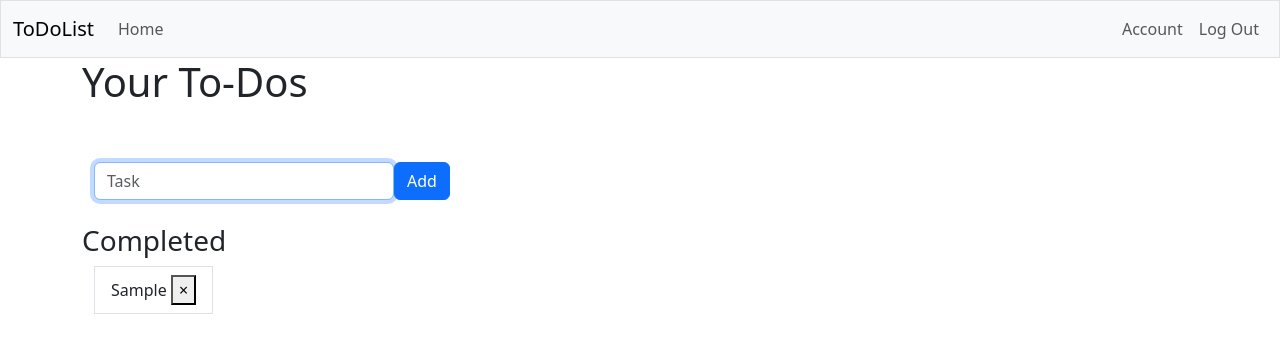
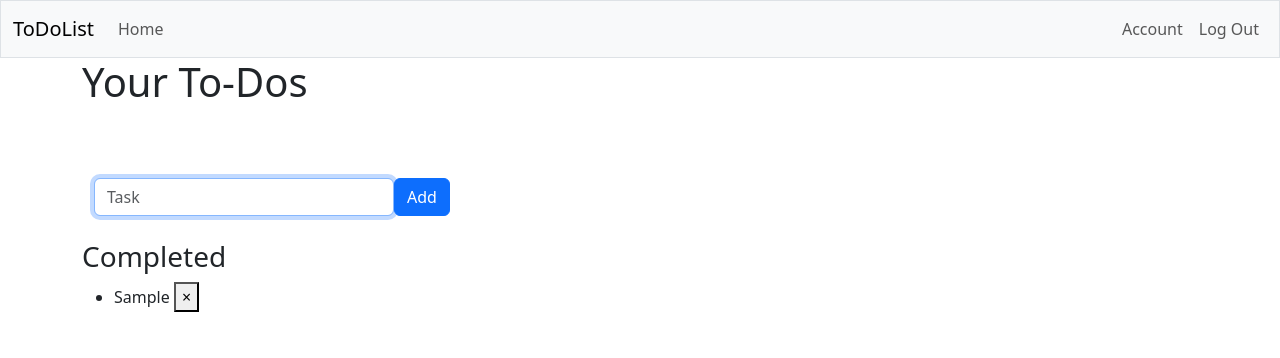
Before and after one commit to p-kessler/To-Do-List, a Flask app: page /home in a window 1280 px wide. Shown: the top 358 px of the page. Run offline with Flask 3, Linux system fonts and the light colour scheme; a user stored in the database is signed in; tables that the repository leaves empty hold one stand-in row (values such as "Sample post").

Commit message:
changed note adding (remove styling for now)

```diff
--- a/app.py
+++ b/app.py
@@ -155,6 +155,9 @@ def home():
                 new_task = Tasks(task=task, user_id=current_user.id)
                 db.session.add(new_task)
                 db.session.commit()
+
+                # Redirect so when page is refreshed it doesn't duplicate task
+                return redirect(url_for("home"))
             except SQLAlchemyError as e:
                 db.session.rollback()
                 flash(f"Error adding task: {str(e)}", category="error")
--- a/templates/home.html
+++ b/templates/home.html
@@ -7,21 +7,19 @@
 <h1>Your To-Dos</h1>
 <br>
 
-<ul class="list-group list-group-flush">
+<ul>
     {% for task in user.tasks %}
     {% if task.status == "incomplete" %}
 
     <!-- Fix this issues vs keeping button outside of <li> -->
-    <div class="container d-flex">
-        <li class="list-group-item task" data-task_id="{{ task.id }}">{{ task.task }}
+    <li  data-task_id="{{ task.id }}">{{ task.task }}
         <button class="complete">
             <span aria-hidden="true">&#x2713;</span>
         </button>
-            <button class="delete">
+        <button class="delete close">
             <span aria-hidden="true">&times;</span>
         </button>
     </li>
-    </div>
     {% endif %}
     {% endfor %}
 </ul>
@@ -39,16 +37,14 @@
 
 <br>
 <h3>Completed</h3>
-<ul class="list-group list-group-flush" id="completed-tasks">
+<ul id="completed-tasks">
     {% for task in user.tasks %}
     {% if task.status == "complete" %}
-    <div class="container d-flex">
-        <li class="list-group-item task" data-task_id="{{ task.id }}">{{ task.task }}
+        <li  data-task_id="{{ task.id }}">{{ task.task }}
             <button class="delete">
                 <span aria-hidden="true">&times;</span>
             </button>
         </li>
-    </div>
     {% endif %}
     {% endfor %}
 </ul>
@@ -112,3 +108,26 @@
             <span aria-hidden="true">&times;</span>
         </button>
     </li> -->
+
+
+
+
+<!--
+    <ul class="list-group list-group-flush">
+        {% for task in user.tasks %}
+        {% if task.status == "incomplete" %} -->
+
+        <!-- Fix this issues vs keeping button outside of <li> -->
+        <!-- <div class="container d-flex">
+            <li class="list-group-item task" data-task_id="{{ task.id }}">{{ task.task }}
+                <button class="complete">
+                    <span aria-hidden="true">&#x2713;</span>
+                </button>
+                <button class="delete">
+                    <span aria-hidden="true">&times;</span>
+                </button>
+            </li>
+        </div>
+        {% endif %}
+        {% endfor %}
+    </ul> -->
```
Lines whose indentation alone changed are shown as unchanged.
